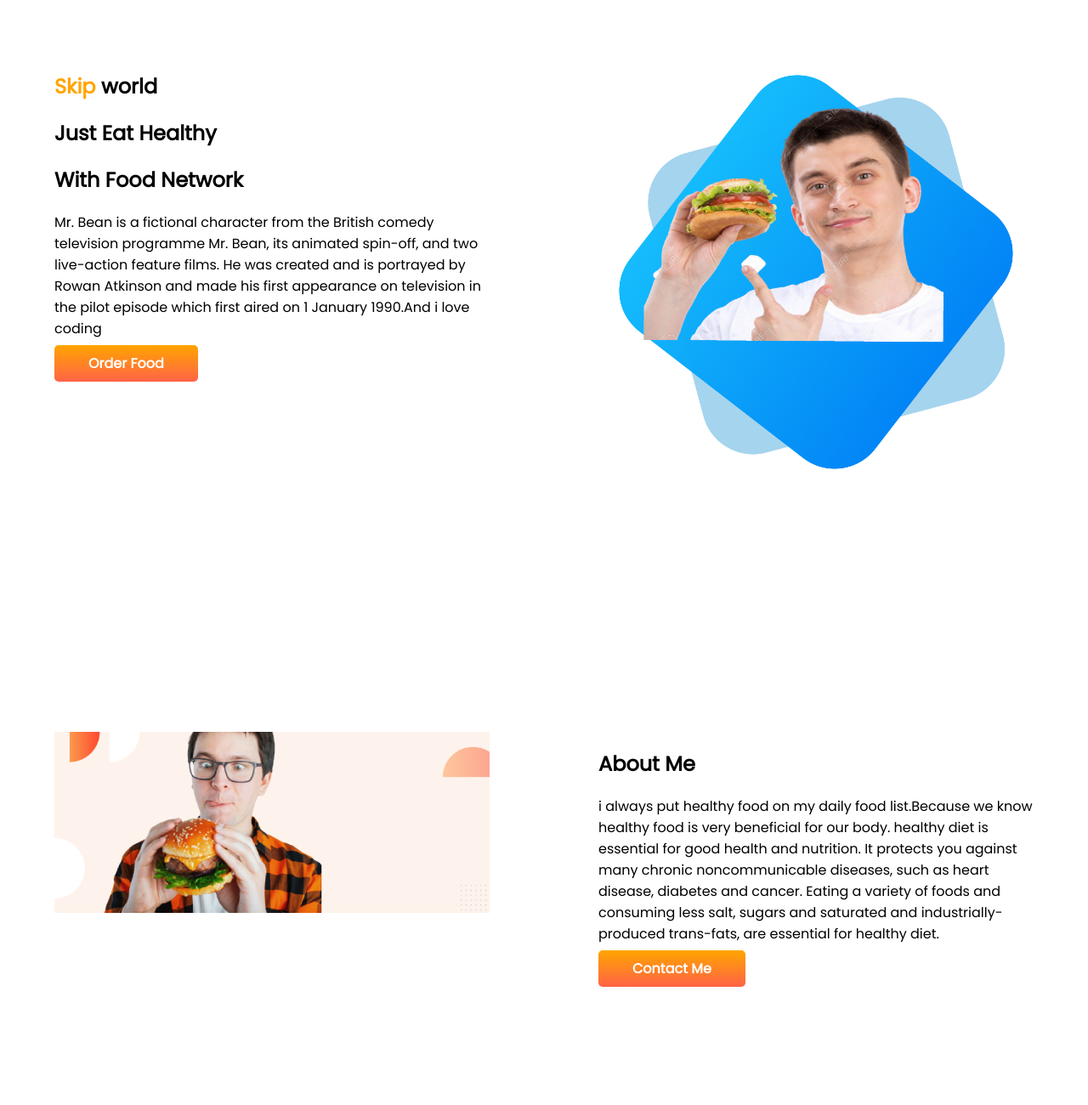
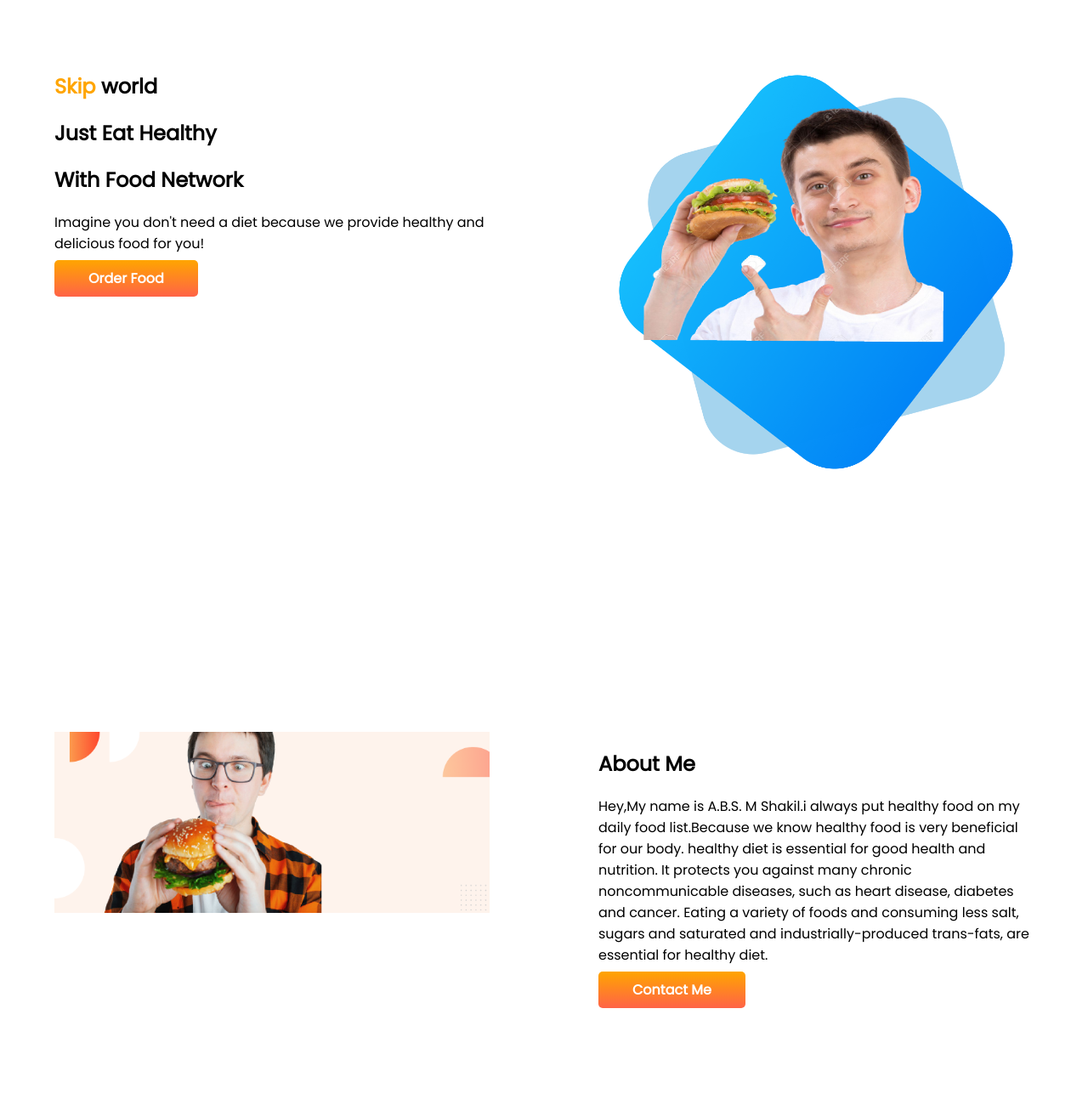
Before and after one commit to absmshakil1/assignment1, a plain HTML site: page index.html in a window 1280 px wide. Shown: the top 1300 px of the page at 85% size. Drawn offline with Linux system fonts and the light colour scheme.

Commit message:
my first assignment lol

```diff
--- a/index.html
+++ b/index.html
@@ -18,10 +18,9 @@
             <h1><span class="orange-color">Skip</span> world </h1>
             <h1>Just Eat Healthy</h1>
             <h1>With Food Network </h1>
-            <P>Mr. Bean is a fictional character from the British
-                comedy television programme Mr. Bean, its animated spin-off,
-                and two live-action feature films. He was created and is portrayed by Rowan Atkinson and made his first
-                appearance on television in the pilot episode which first aired on 1 January 1990.And i love coding</P>
+            <P>Imagine you don't need a diet because we provide
+
+                healthy and delicious food for you!</P>
             <a class="link-button" target="_blank" href="https://www.linkedin.com/company/programminghero/">Order
                 Food</a>
         </div>
@@ -36,7 +35,8 @@
         <div class="half-width">
             <h1>About Me</h1>
 
-            <p> i always put healthy food on my daily food list.Because we know healthy food is very beneficial for our
+            <p> Hey,My name is A.B.S. M Shakil.i always put healthy food on my daily food list.Because we know healthy
+                food is very beneficial for our
                 body. healthy diet is essential for good health and nutrition. It protects you against many chronic
                 noncommunicable diseases, such as heart disease, diabetes and cancer. Eating a variety of foods and
                 consuming less salt, sugars and saturated and industrially-produced trans-fats, are essential for
```
